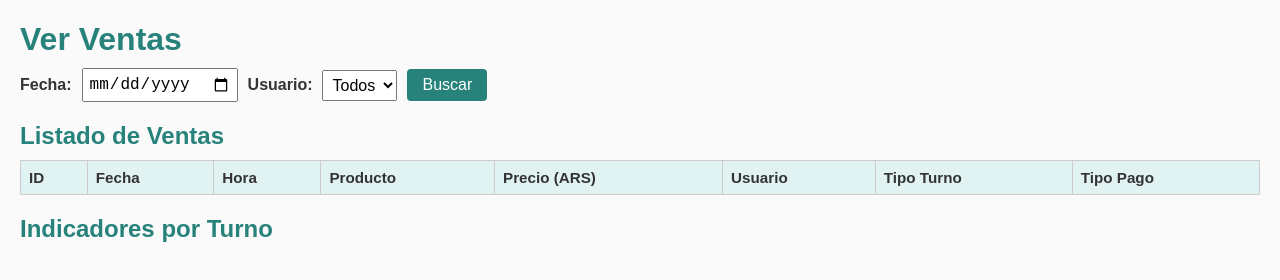
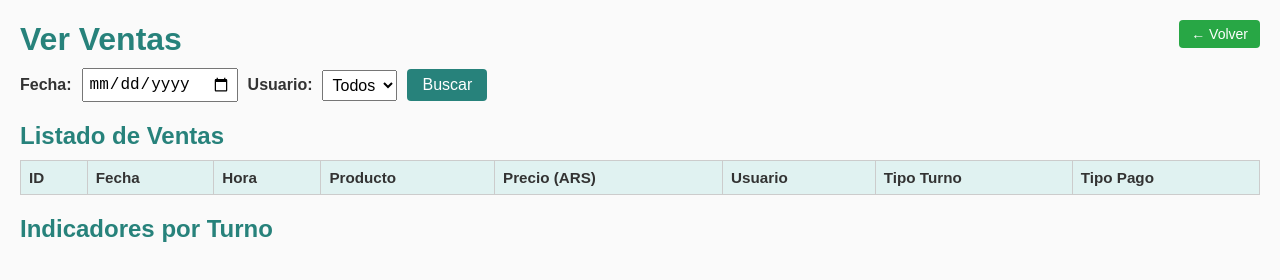
Before and after one commit to PACZKONATASHA/limonna, a website: page proyectoLimonna/public/vistaVerVentas.html in a window 1280 px wide. Drawn offline with Linux system fonts and the light colour scheme; no server answers.

Commit message:
Agregar botón para volver atras

```diff
--- a/proyectoLimonna/public/vistaVerVentas.html
+++ b/proyectoLimonna/public/vistaVerVentas.html
@@ -5,8 +5,30 @@
   <meta name="viewport" content="width=device-width, initial-scale=1.0" />
   <title>Ver Ventas</title>
   <link rel="stylesheet" href="/natasha/css/verVentas.css" />
+  <style>
+    .btn-volver {
+      position: absolute;
+      top: 20px;
+      right: 20px;
+      background-color: #28a745;
+      color: white;
+      padding: 6px 12px;
+      font-size: 14px;
+      border: none;
+      border-radius: 4px;
+      cursor: pointer;
+      text-decoration: none;
+      transition: background-color 0.3s ease;
+    }
+
+    .btn-volver:hover {
+      background-color: #218838;
+    }
+  </style>
 </head>
 <body>
+  <a href="/ventas" class="btn-volver">← Volver</a>
+
   <h1>Ver Ventas</h1>
 
   <div class="filtros">
```
